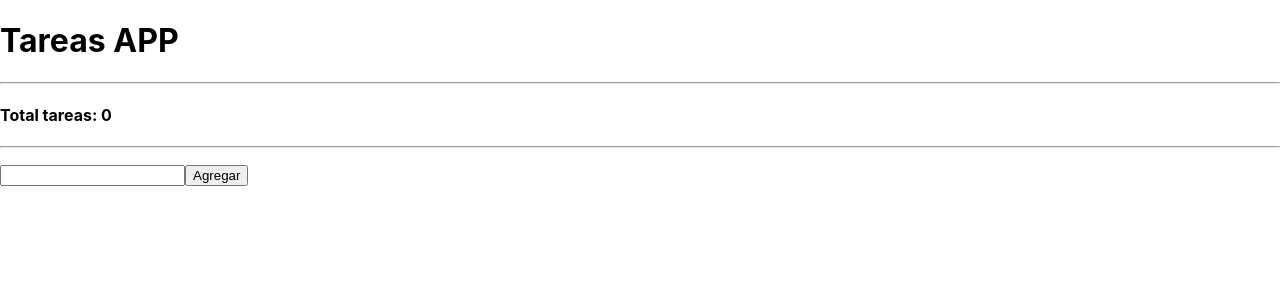
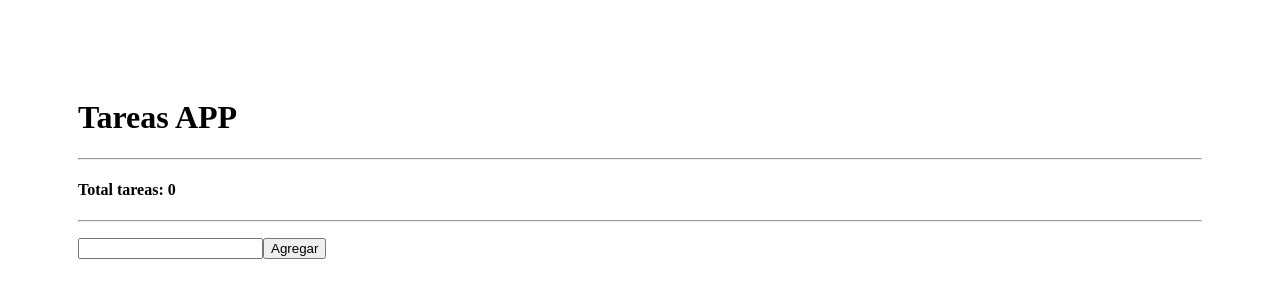
Before and after one commit to MendietaSergio/Tareas, a React (Create React App) app: page / in a window 1280 px wide. Shown: the top 300 px of the page. Built offline with nearby package versions, Linux system fonts and the light colour scheme.

Commit message:
Añade limpieza en index y agrega cambios simples en index.css

```diff
--- a/src/index.css
+++ b/src/index.css
@@ -1,13 +1,6 @@
 body {
-  margin: 0;
-  font-family: -apple-system, BlinkMacSystemFont, 'Segoe UI', 'Roboto', 'Oxygen',
-    'Ubuntu', 'Cantarell', 'Fira Sans', 'Droid Sans', 'Helvetica Neue',
-    sans-serif;
-  -webkit-font-smoothing: antialiased;
-  -moz-osx-font-smoothing: grayscale;
+  padding: 70px;
 }
-
-code {
-  font-family: source-code-pro, Menlo, Monaco, Consolas, 'Courier New',
-    monospace;
+p {
+  cursor: pointer;
 }
--- a/src/index.js
+++ b/src/index.js
@@ -2,7 +2,6 @@ import React from 'react';
 import ReactDOM from 'react-dom';
 import './index.css';
 import App from './App';
-import reportWebVitals from './reportWebVitals';
 
 ReactDOM.render(
   <React.StrictMode>
@@ -10,8 +9,3 @@ ReactDOM.render(
   </React.StrictMode>,
   document.getElementById('root')
 );
-
-// If you want to start measuring performance in your app, pass a function
-// to log results (for example: reportWebVitals(console.log))
-// or send to an analytics endpoint. Learn more: https://bit.ly/CRA-vitals
-reportWebVitals();
```
